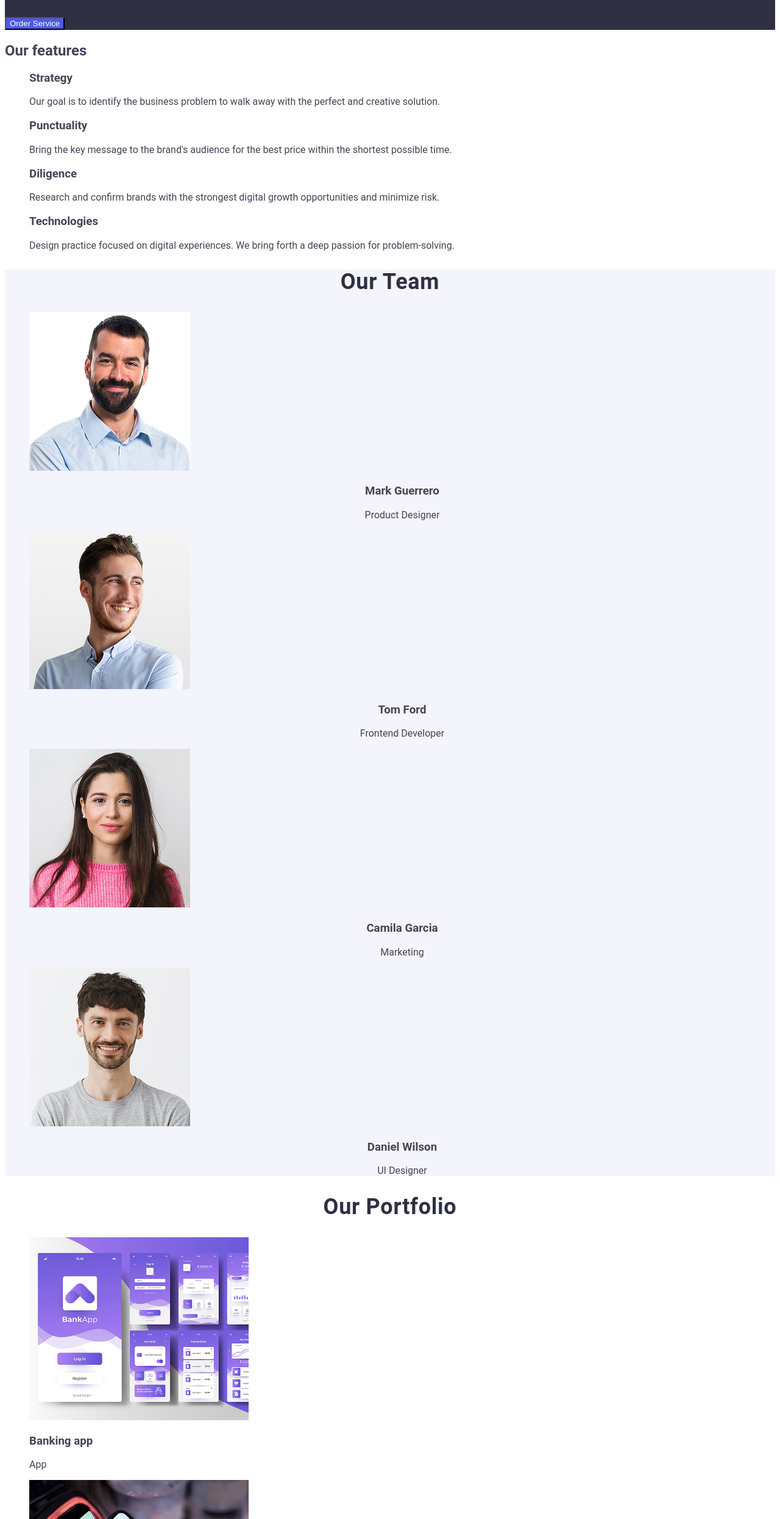
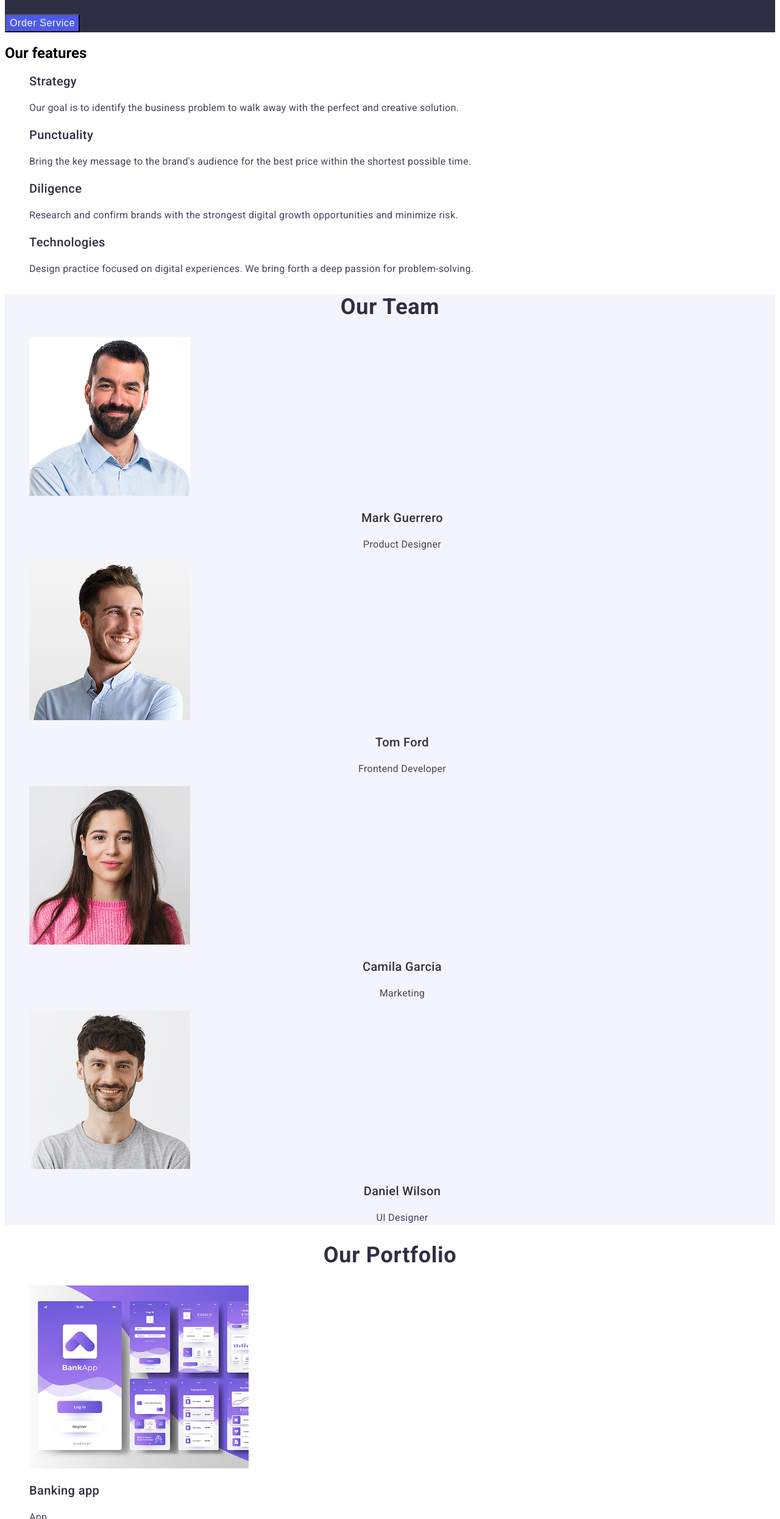
Before and after one commit to waNceG/goit-markup-hw-01, a plain HTML site: page index.html in a window 1280 px wide. Shown: the part 309-2800 px from the top of the page at 61% size. Drawn offline with Linux system fonts and the light colour scheme.

Commit message:
Homework 2.1

```diff
--- a/css/common.css
+++ b/css/common.css
@@ -1,10 +1,10 @@
 body {
     font-family: 'Roboto', sans-serif;
-    color: #434455;
+    background-color: #fff;
 }
 
 ul {
-    list-style-type: none;
+    list-style: none;
 }
 
 a {
--- a/css/features.css
+++ b/css/features.css
@@ -0,0 +1,17 @@
+.list-title {
+    font-weight: 500;
+    font-size: 20px;
+    /* line-height: 24px; */
+    line-height: 1.2;
+    letter-spacing: 0.02em;
+    color: #2E2F42;
+}
+
+.list-text {
+    font-weight: 400;
+    font-size: 16px;
+    /* line-height: 24px; */
+    line-height: 1.5;
+    letter-spacing: 0.02em;
+    color: #434455;
+}
--- a/css/footer.css
+++ b/css/footer.css
@@ -1,8 +1,8 @@
-#footer {
+.footer {
     background-color: #2E2F42;
 }
 
-#footer p {
+.footer-text {
     font-weight: 400;
     font-size: 16px;
     /* line-height: 24px; */
@@ -11,17 +11,17 @@
     color: #F4F4FD;
 }
 
-#footer .logo {
+.footer .logo {
     font-family: 'raleway', sans-serif;
     font-weight: 700;
     font-size: 18px;
     line-height: 1.33333;
     letter-spacing: 0.03em;
     text-transform: uppercase;
-    color: #2E2F42;
+    color: #f4f4fd;
 }
 
-#footer .accent {
+.footer .accent {
     font-weight: 700;
     font-size: 18px;
     /* line-height: 24px; */
--- a/css/header.css
+++ b/css/header.css
@@ -1,4 +1,4 @@
-#header .logo {
+.header .logo {
     font-family: 'raleway', sans-serif;
     font-weight: 700;
     font-size: 18px;
@@ -17,6 +17,14 @@
     color: #2E2F42;
 }
 
+.page-nav .link:hover {
+    color: #404bbf;
+}
+
+.page-nav .link:focus {
+    color: #404bbf;
+}
+
 .address .link {
     font-weight: 400;
     font-size: 16px;
@@ -27,7 +35,15 @@
     font-style: normal;
 }
 
-#header .accent {
+.address .link:hover {
+    color: #404bbf;
+}
+
+.address .link:focus {
+    color: #404bbf;
+}
+
+.header .accent {
     font-weight: 700;
     font-size: 18px;
     /* line-height: 24px; */
--- a/css/hero.css
+++ b/css/hero.css
@@ -1,4 +1,4 @@
-#hero {
+.hero {
     background-color: #2E2F42;
 }
 
@@ -12,7 +12,20 @@
 }
 
 .button {
+    font-weight: 500;
+    font-size: 16px;
+    /* line-height: 24px; */
+    line-height: 1.5;
+    letter-spacing: 0.04em;
     background-color: #4D5AE5;
     color: #FFFFFF;
     cursor: pointer;
 }
+
+.button:hover {
+    background-color: #404bbf;
+}
+
+.button:focus {
+    background-color: #404bbf;
+}
--- a/css/portfolio.css
+++ b/css/portfolio.css
@@ -1,4 +1,4 @@
-#portfolio h2 {
+.portfolio .portfolio-title {
     font-weight: 700;
     font-size: 36px;
     /* line-height: 40px; */
@@ -7,3 +7,21 @@
     text-align: center;
     color: #2E2F42;
 }
+
+.portfolio .list-title {
+    font-weight: 500;
+    font-size: 20px;
+    /* line-height: 24px; */
+    line-height: 1.2;
+    letter-spacing: 0.02em;
+    color: #2E2F42;
+}
+
+.portfolio .list-text {
+    font-weight: 400;
+    font-size: 16px;
+    /* line-height: 24px; */
+    line-height: 1.5;
+    letter-spacing: 0.02em;
+    color: #434455;
+}
--- a/css/team.css
+++ b/css/team.css
@@ -1,4 +1,4 @@
-#team {
+.team {
     background-color: #F4F4FD;
 }
 
@@ -12,7 +12,22 @@
     color: #2E2F42;
 }
 
-#team h3,
-#team p {
+.team .list-title {
+    font-weight: 500;
+    font-size: 20px;
+    /* line-height: 24px; */
+    line-height: 1.2;
+    letter-spacing: 0.02em;
+    color: #2E2F42;
     text-align: center;
 }
+
+.team .list-text {
+    font-weight: 400;
+    font-size: 16px;
+    /* line-height: 24px; */
+    line-height: 1.5;
+    letter-spacing: 0.02em;
+    text-align: center;
+    color: #434455;
+}
--- a/index.html
+++ b/index.html
@@ -5,6 +5,11 @@
   <meta charset="UTF-8" />
   <meta name="viewport" content="width=device-width, initial-scale=1.0" />
   <title>Document</title>
+  <link rel="preconnect" href="https://fonts.googleapis.com">
+  <link rel="preconnect" href="https://fonts.gstatic.com" crossorigin>
+  <link
+    href="https://fonts.googleapis.com/css2?family=Montserrat:ital,wght@0,100..900;1,100..900&family=Raleway:ital,wght@0,100..900;1,100..900&family=Roboto:ital,wght@0,100..900;1,100..900&display=swap"
+    rel="stylesheet">
   <link rel="stylesheet" href="./css/main.css" />
 </head>
 
@@ -26,107 +31,107 @@
     </address>
   </header>
   <main>
-    <section id="hero">
+    <section id="hero" class="hero">
       <h1 class="hero-title">Effective Solutions for Your Business</h1>
       <button type="button" class="button">Order Service</button>
     </section>
-    <section id="features">
+    <section id="features" class="features">
       <h2>Our features</h2>
       <ul>
         <li>
-          <h3>Strategy</h3>
-          <p>
+          <h3 class="list-title">Strategy</h3>
+          <p class="list-text">
             Our goal is to identify the business problem to walk away with the
             perfect and creative solution.
           </p>
         </li>
         <li>
-          <h3>Punctuality</h3>
-          <p>
+          <h3 class="list-title">Punctuality</h3>
+          <p class="list-text">
             Bring the key message to the brand's audience for the best price
             within the shortest possible time.
           </p>
         </li>
         <li>
-          <h3>Diligence</h3>
-          <p>
+          <h3 class="list-title">Diligence</h3>
+          <p class="list-text">
             Research and confirm brands with the strongest digital growth
             opportunities and minimize risk.
           </p>
         </li>
         <li>
-          <h3>Technologies</h3>
-          <p>
+          <h3 class="list-title">Technologies</h3>
+          <p class="list-text">
             Design practice focused on digital experiences. We bring forth a
             deep passion for problem-solving.
           </p>
         </li>
       </ul>
     </section>
-    <section id="team">
+    <section id="team" class="team">
       <h2 class="team-title">Our Team</h2>
       <ul>
         <li>
           <img src="./images/team-1.jpg" alt="team-1" width="264" height="260" />
-          <h3>Mark Guerrero</h3>
-          <p>Product Designer</p>
+          <h3 class="list-title">Mark Guerrero</h3>
+          <p class="list-text">Product Designer</p>
         </li>
         <li>
           <img src="./images/team-2.jpg" alt="team-2" width="264" height="260" />
-          <h3>Tom Ford</h3>
-          <p>Frontend Developer</p>
+          <h3 class="list-title">Tom Ford</h3>
+          <p class="list-text">Frontend Developer</p>
         </li>
         <li>
           <img src="./images/team-3.jpg" alt="team-3" width="264" height="260" />
-          <h3>Camila Garcia</h3>
-          <p>Marketing</p>
+          <h3 class="list-title">Camila Garcia</h3>
+          <p class="list-text">Marketing</p>
         </li>
         <li>
           <img src="./images/team-4.jpg" alt="team-4" width="264" height="260" />
-          <h3>Daniel Wilson</h3>
-          <p>UI Designer</p>
+          <h3 class="list-title">Daniel Wilson</h3>
+          <p class="list-text">UI Designer</p>
         </li>
       </ul>
     </section>
-    <section id="portfolio">
-      <h2>Our Portfolio</h2>
+    <section id="portfolio" class="portfolio">
+      <h2 class="portfolio-title">Our Portfolio</h2>
       <ul>
         <li>
           <img src="./images/portfolio.jpg" alt="portfolio" width="360" height="300" />
-          <h3>Banking app</h3>
-          <p>App</p>
+          <h3 class="list-title">Banking app</h3>
+          <p class="list-text">App</p>
         </li>
         <li>
           <img src="./images/portfolio-1.jpg" alt="portfolio-1" width="360" height="300" />
-          <h3>Cashless Payment</h3>
-          <p>Marketing</p>
+          <h3 class="list-title">Cashless Payment</h3>
+          <p class="list-text">Marketing</p>
         </li>
         <li>
           <img src="./images/portfolio-2.jpg" alt="portfolio-2" width="360" height="300" />
-          <h3>Meditation App</h3>
-          <p>App</p>
+          <h3 class="list-title">Meditation App</h3>
+          <p class="list-text">App</p>
         </li>
         <li>
           <img src="./images/portfolio-3.jpg" alt="portfolio-3" width="360" height="300" />
-          <h3>Taxi Service</h3>
-          <p>Marketing</p>
+          <h3 class="list-title">Taxi Service</h3>
+          <p class="list-text">Marketing</p>
         </li>
         <li>
           <img src="./images/portfolio-4.jpg" alt="portfolio-4" width="360" height="300" />
-          <h3>Screen Illustration</h3>
-          <p>Design</p>
+          <h3 class="list-title">Screen Illustrations</h3>
+          <p class="list-text">Design</p>
         </li>
         <li>
           <img src="./images/portfolio-5.jpg" alt="portfolio-5" width="360" height="300" />
-          <h3>Online Courses</h3>
-          <p>Marketing</p>
+          <h3 class="list-title">Online Courses</h3>
+          <p class="list-text">Marketing</p>
         </li>
       </ul>
     </section>
   </main>
-  <footer id="footer">
+  <footer id="footer" class="footer">
     <a href="./index.html" class="logo"><span class="accent">WEB</span>STUDIO</a>
-    <p>
+    <p class="footer-text">
       Increase the flow of customers and sales for your business with digital
       marketing & growth solutions.
     </p>
```
